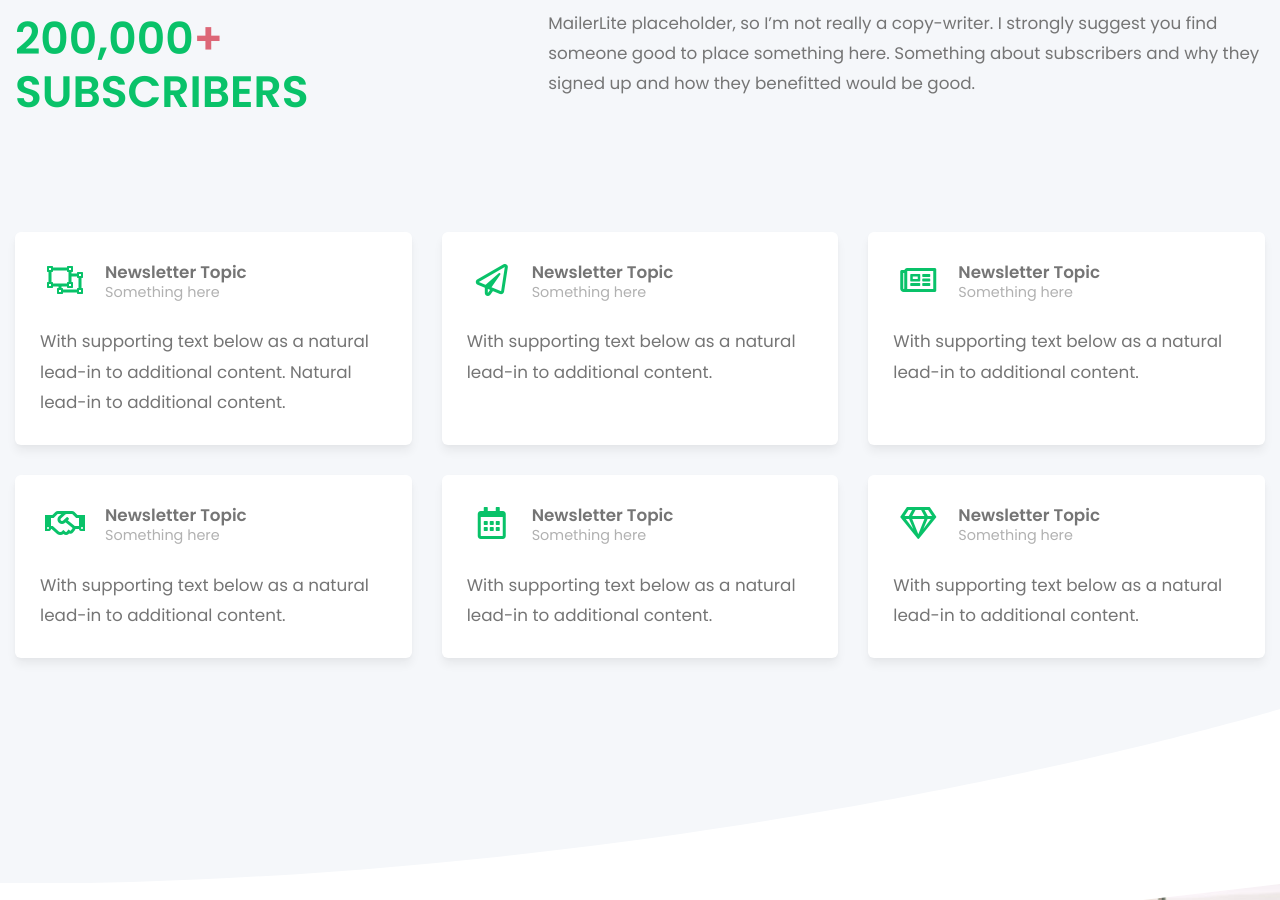
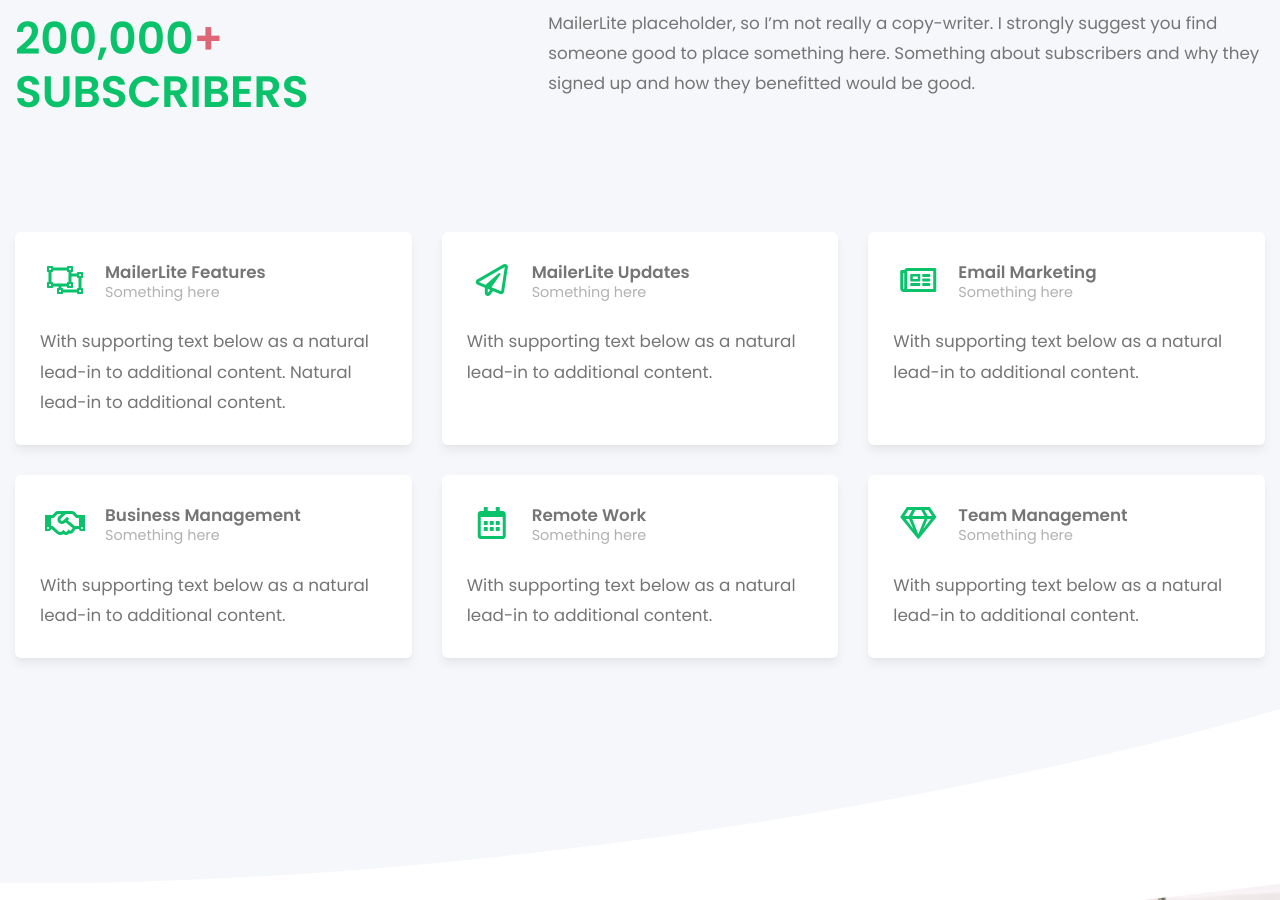
Before and after one commit to iamshipon1988/mailerlite, a Jekyll site: the page built from index.html, in a window 1280 px wide and 900 px high, scrolled down 700 px. Built offline with Jekyll 4.4.1, drawn with Linux system fonts in a browser that asks for light colours; nearby versions of some CDN libraries.

Commit message:
Topics Updates

```diff
--- a/index.html
+++ b/index.html
@@ -52,7 +52,7 @@ bodyID: newsletterPage
                     <div class="card-body">
                         <div class="card-title">
                             <div class="icon"><i class="far fa-object-ungroup"></i></div>
-                            <h4 class="font-weight-bold">Newsletter Topic</h4>
+                            <h4 class="font-weight-bold">MailerLite Features</h4>
                             <h5>Something here</h5>
                         </div>
                         <p class="card-text">With supporting text below as a natural lead-in to additional content. Natural lead-in to additional content.</p>
@@ -64,7 +64,7 @@ bodyID: newsletterPage
                     <div class="card-body">
                         <div class="card-title">
                             <div class="icon"><i class="far fa-paper-plane"></i></div>
-                            <h4 class="font-weight-bold">Newsletter Topic</h4>
+                            <h4 class="font-weight-bold">MailerLite Updates</h4>
                             <h5>Something here</h5>
                         </div>
                         <p class="card-text">With supporting text below as a natural lead-in to additional content.</p>
@@ -76,7 +76,7 @@ bodyID: newsletterPage
                     <div class="card-body">
                         <div class="card-title">
                             <div class="icon"><i class="far fa-newspaper"></i></div>
-                            <h4 class="font-weight-bold">Newsletter Topic</h4>
+                            <h4 class="font-weight-bold">Email Marketing</h4>
                             <h5>Something here</h5>
                         </div>
                         <p class="card-text">With supporting text below as a natural lead-in to additional content.</p>
@@ -88,7 +88,7 @@ bodyID: newsletterPage
                     <div class="card-body">
                         <div class="card-title">
                             <div class="icon"><i class="far fa-handshake"></i></div>
-                            <h4 class="font-weight-bold">Newsletter Topic</h4>
+                            <h4 class="font-weight-bold">Business Management</h4>
                             <h5>Something here</h5>
                         </div>
                         <p class="card-text">With supporting text below as a natural lead-in to additional content.</p>
@@ -100,7 +100,7 @@ bodyID: newsletterPage
                     <div class="card-body">
                         <div class="card-title">
                             <div class="icon"><i class="far fa-calendar-alt"></i></div>
-                            <h4 class="font-weight-bold">Newsletter Topic</h4>
+                            <h4 class="font-weight-bold">Remote Work</h4>
                             <h5>Something here</h5>
                         </div>
                         <p class="card-text">With supporting text below as a natural lead-in to additional content.</p>
@@ -112,7 +112,7 @@ bodyID: newsletterPage
                     <div class="card-body">
                         <div class="card-title">
                             <div class="icon"><i class="far fa-gem"></i></div>
-                            <h4 class="font-weight-bold">Newsletter Topic</h4>
+                            <h4 class="font-weight-bold">Team Management</h4>
                             <h5>Something here</h5>
                         </div>
                         <p class="card-text">With supporting text below as a natural lead-in to additional content.</p>
```
Also changed, not shown: 1 other file.
